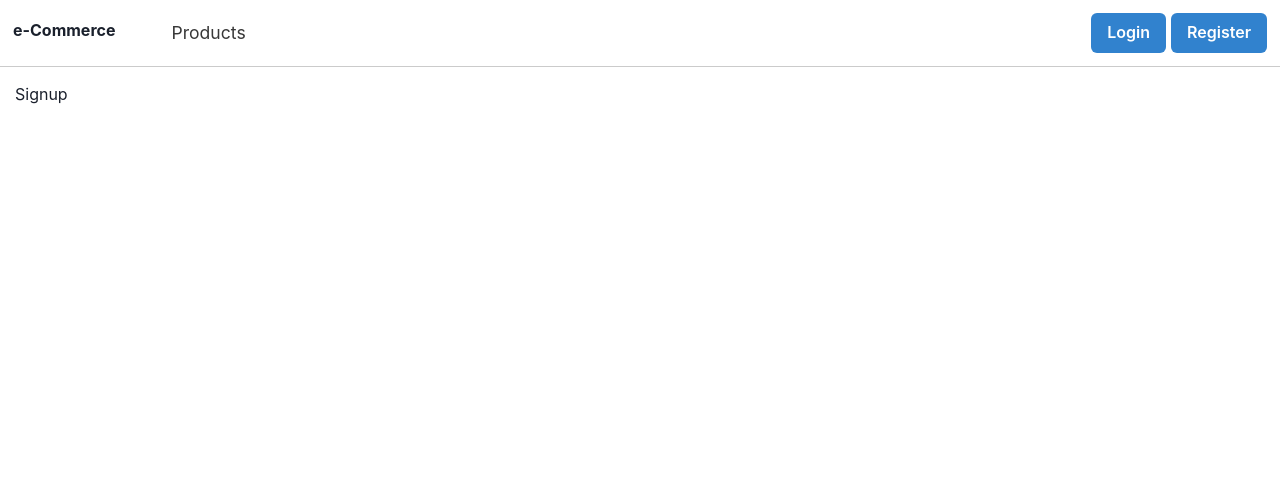
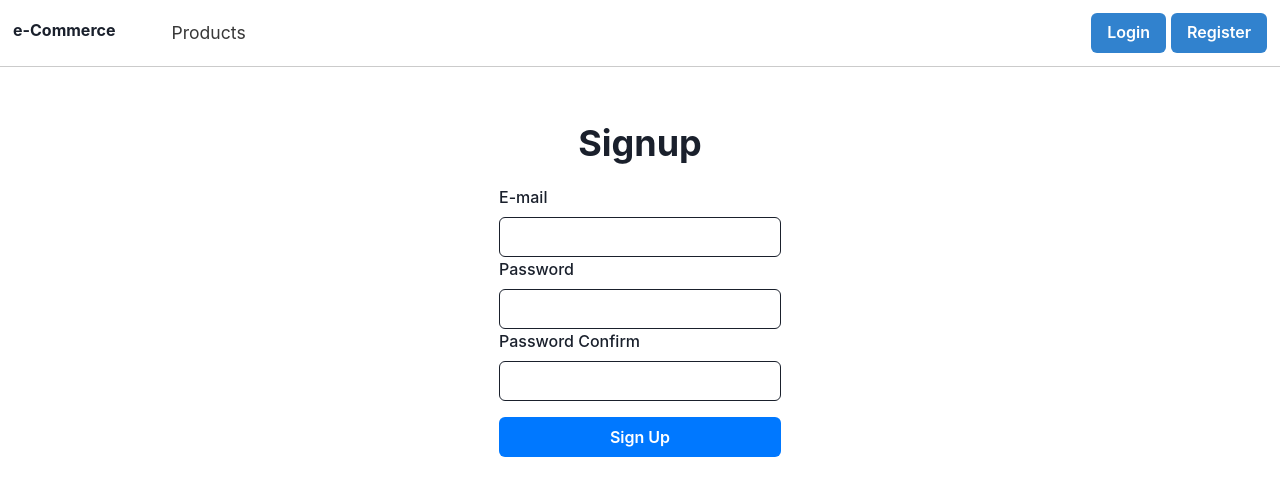
Before and after one commit to brkckr20/patikareact, a React (Create React App) app in the folder e-commerce/client/: page /signup in a window 1280 px wide. Shown: the top 496 px of the page. Built offline with nearby package versions, Linux system fonts and the light colour scheme.

Commit message:
kullanici kayit islemlerine baslandi

```diff
--- a/e-commerce/client/package.json
+++ b/e-commerce/client/package.json
@@ -10,6 +10,7 @@
     "@testing-library/react": "^13.3.0",
     "@testing-library/user-event": "^13.5.0",
     "axios": "^0.27.2",
+    "formik": "^2.2.9",
     "framer-motion": "^6.3.4",
     "moment": "^2.29.3",
     "react": "^18.1.0",
@@ -18,7 +19,8 @@
     "react-query": "^3.39.1",
     "react-router-dom": "^5.3.0",
     "react-scripts": "5.0.1",
-    "web-vitals": "^2.1.4"
+    "web-vitals": "^2.1.4",
+    "yup": "^0.32.11"
   },
   "scripts": {
     "start": "react-scripts start",
--- a/e-commerce/client/src/api.js
+++ b/e-commerce/client/src/api.js
@@ -9,3 +9,8 @@ export const fetchProduct = async (product_id) => {
     const { data } = await axios.get(`${process.env.REACT_APP_BASE_ENDPOINT}/product/${product_id}`)
     return data
 }
+
+export const fetchRegister = async (input) => {
+    const { data } = await axios.post(`${process.env.REACT_APP_BASE_ENDPOINT}/auth/register`, input)
+    return data
+}
--- a/e-commerce/client/src/components/navbar/index.js
+++ b/e-commerce/client/src/components/navbar/index.js
@@ -2,8 +2,11 @@ import React from 'react'
 import { Link } from 'react-router-dom';
 import styles from './styles.module.css'
 import { Button } from '@chakra-ui/react'
+import { useAuth } from '../../contexts/AuthContext'
 
 const Navbar = () => {
+    const { loggedIn } = useAuth();
+    console.log(loggedIn)
     return (
         <nav className={styles.nav}>
             <div className={styles.left}>
@@ -17,12 +20,27 @@ const Navbar = () => {
                 </ul>
             </div>
             <div className={styles.right}>
+                {
+                    !loggedIn && (
+                        <>
                             <Link to="/signin">
                                 <Button colorScheme='blue'>Login</Button>
                             </Link>
                             <Link to="/signup">
                                 <Button colorScheme='blue'>Register</Button>
                             </Link>
+                        </>
+                    )
+                }
+                {
+                    loggedIn && (
+                        <>
+                            <Link to="/profile">
+                                <Button colorScheme='facebook'>Profile</Button>
+                            </Link>
+                        </>
+                    )
+                }
 
             </div>
         </nav>
--- /dev/null
+++ b/e-commerce/client/src/contexts/AuthContext.js
@@ -0,0 +1,32 @@
+import { useState, createContext, useContext, useEffect } from 'react'
+
+const AuthContext = createContext();
+
+const AuthProvider = ({ children }) => {
+    const [user, setUser] = useState(null);
+    const [loggedIn, setLoggedIn] = useState(false);
+
+    const login = (data) => {
+        setLoggedIn(true);
+        setUser(data.user);
+    }
+
+    const values = {
+        loggedIn,
+        user,
+        login
+    }
+
+    return (
+        <AuthContext.Provider value={values}>
+            {children}
+        </AuthContext.Provider>
+    )
+}
+
+const useAuth = () => useContext(AuthContext);
+
+export {
+    AuthProvider,
+    useAuth
+}
--- a/e-commerce/client/src/index.js
+++ b/e-commerce/client/src/index.js
@@ -8,6 +8,10 @@ import { BrowserRouter } from 'react-router-dom';
 import { ChakraProvider } from '@chakra-ui/react';
 import { QueryClient, QueryClientProvider } from 'react-query';
 import { ReactQueryDevtools } from 'react-query/devtools'
+
+
+// contexts
+import { AuthProvider } from './contexts/AuthContext'
 
 const queryClient = new QueryClient({
   defaultOptions: {
@@ -24,7 +28,9 @@ root.render(
   <QueryClientProvider client={queryClient}>
     <BrowserRouter>
       <ChakraProvider>
-        <App />
+        <AuthProvider>
+          <App />
+        </AuthProvider>
       </ChakraProvider>
     </BrowserRouter>
 
--- a/e-commerce/client/src/pages/Auth/Signup/index.js
+++ b/e-commerce/client/src/pages/Auth/Signup/index.js
@@ -1,8 +1,91 @@
 import React from 'react'
+import { Flex, Box, Heading, FormControl, FormLabel, Input, Button, Alert } from '@chakra-ui/react';
+import { useFormik } from 'formik'
+import validationSchema from './validations';
+import { fetchRegister } from '../../../api';
+import { useAuth } from '../../../contexts/AuthContext'
 
 const Signup = () => {
+
+  const { login } = useAuth();
+
+  const formik = useFormik({
+    initialValues: {
+      email: '',
+      password: '',
+      passwordConfirm: ''
+    },
+    validationSchema: validationSchema,
+    onSubmit: async (values, bag) => {
+      try {
+        const registerResponse = await fetchRegister({ email: values.email, password: values.password })
+        login(registerResponse)
+      } catch (error) {
+        console.log("ERROR register", error)
+        bag.setErrors({ general: error.response.data.message })
+      }
+
+    }
+  })
   return (
-    <div>Signup</div>
+    <div>
+      <Flex align="center" width="full" justifyContent="center">
+        <Box pt={10}>
+          <Box textAlign="center">
+            <Heading>Signup</Heading>
+          </Box>
+          <Box my={5}>
+            {
+              formik.errors.general && (
+                <Alert status='error'>
+                  {formik.errors.general}
+                </Alert>
+              )
+            }
+          </Box>
+          <Box m={5} textAlign="left">
+            <form onSubmit={formik.handleSubmit}>
+              <FormControl>
+                <FormLabel>E-mail</FormLabel>
+                <Input
+                  type="email"
+                  name="email"
+                  onChange={formik.handleChange}
+                  onBlur={formik.handleBlur}
+                  value={formik.values.email}
+                  isInvalid={formik.touched.email && formik.errors.email}
+                />
+              </FormControl>
+              <FormControl>
+                <FormLabel>Password</FormLabel>
+                <Input
+                  type="password"
+                  name="password"
+                  onChange={formik.handleChange}
+                  onBlur={formik.handleBlur}
+                  value={formik.values.password}
+                  isInvalid={formik.touched.password && formik.errors.password}
+                />
+              </FormControl>
+              <FormControl>
+                <FormLabel>Password Confirm</FormLabel>
+                <Input
+                  type="password"
+                  name="passwordConfirm"
+                  onChange={formik.handleChange}
+                  onBlur={formik.handleBlur}
+                  value={formik.values.passwordConfirm}
+                  isInvalid={formik.touched.passwordConfirm && formik.errors.passwordConfirm}
+                />
+              </FormControl>
+              <Button mt="4" type="submit" width="full" colorScheme="messenger">
+                Sign Up
+              </Button>
+            </form>
+          </Box>
+        </Box>
+      </Flex>
+    </div>
   )
 }
 
--- /dev/null
+++ b/e-commerce/client/src/pages/Auth/Signup/validations.js
@@ -0,0 +1,9 @@
+import * as yup from 'yup';
+
+const validations = yup.object().shape({
+    email: yup.string().email("Geçerli bir mail adresi giriniz!").required("Boş Bırakılamaz"),
+    password: yup.string().min(5, "Parola en az karakter olmalıdır.").required("Boş Bırakılamaz"),
+    passwordConfirm: yup.string().oneOf([yup.ref("password")], "Parolalar eşleşmiyor.").required("Boş Bırakılamaz")
+})
+
+export default validations;
```
Also changed, not shown: 1 other file (tests, documents, lock files or other folders). Lines whose indentation alone changed are shown as unchanged.
